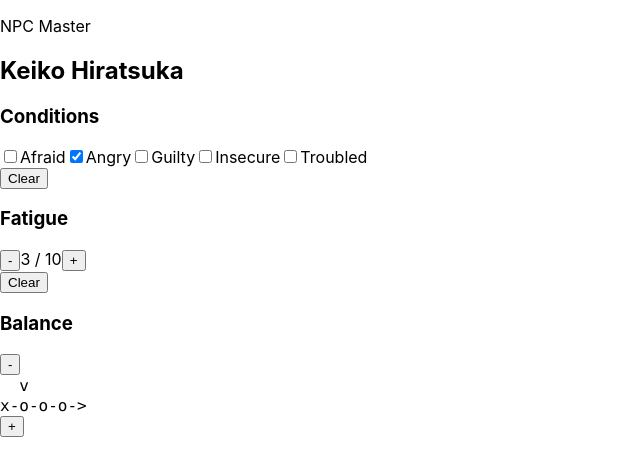
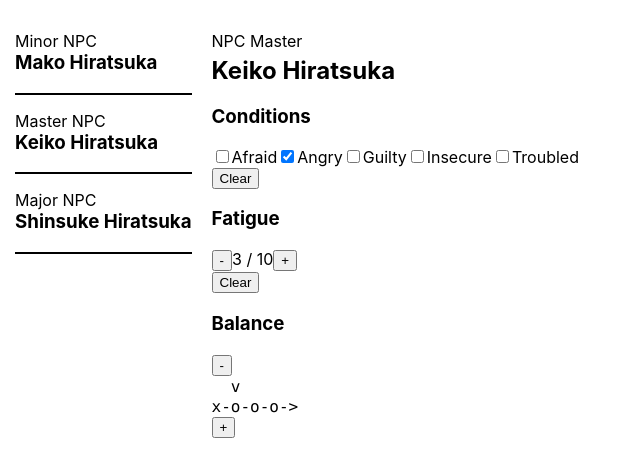
Before and after one commit to carterwonnacott/atlarpg_gmhelper, a React (Create React App) app: page / in a window 1280 px wide. Shown: the top 476 px of the page, without its empty margins (0-641 px from the left). Built offline with nearby package versions, Linux system fonts and the light colour scheme.

Commit message:
style changes

```diff
--- a/src/index.js
+++ b/src/index.js
@@ -2,8 +2,21 @@ import React from 'react';
 import ReactDOM from 'react-dom';
 import './index.css';
 import NpcView from './npc/npcview/NpcView';
+import NpcSidebar from './npc/sidebar/NpcSidebar';
 
-ReactDOM.render(
-  <NpcView />,
+let style = {
+  display: 'flex',
+  flexDirection: 'row',
+  margin: 15
+};
+
+ReactDOM.render((
+  <div
+    style={style}
+  >
+    <NpcSidebar />
+    <NpcView />
+  </div>
+  ),
   document.getElementById('root')
 );
--- a/src/npc/npcview/NpcView.js
+++ b/src/npc/npcview/NpcView.js
@@ -44,14 +44,30 @@ class NpcView extends React.Component {
             balance: balance,
             notes: null
         };
-        this.state = {...this.state, test_npc};
+        this.state = {
+            ...this.state,
+            test_npc,
+            divstyle: {
+                marginLeft: 10
+            }
+        };
     }
 
     render() {
         return (
-            <div>
-                <p> NPC { this.state.test_npc.tier } </p>
-                <h2> { this.state.test_npc.name } </h2>
+            <div
+            style={this.state.divstyle}
+            >
+                <p
+                style={{
+                    marginBottom: 0
+                }}
+                > NPC { this.state.test_npc.tier } </p>
+                <h2
+                style={{
+                    marginTop: 5
+                }}
+                > { this.state.test_npc.name } </h2>
                 <ConditionsTile
                     conditions={this.state.test_npc.conditions}
                 />
--- a/src/npc/sidebar/NpcCard.js
+++ b/src/npc/sidebar/NpcCard.js
@@ -1,14 +1,32 @@
 import React from 'react';
 
 class NpcCard extends React.Component {
-    constructor() {
+    constructor(props) {
         super();
+        this.state = {
+            ...this.state,
+            ...props,
+            pstyle: { marginBottom: 0 },
+            h3style: { marginTop: 0 },
+            divstyle: {
+                marginRight: 10,
+                borderStyle: 'solid',
+                borderWidth: '0px 0px 2px 0px'
+            }
+        }
     }
 
     render() {
         return (
-            <div>
-
+            <div
+            style={this.state.divstyle}
+            >
+                <p
+                style={this.state.pstyle}
+                >{this.state.npc.tier} NPC</p>
+                <h3
+                style={this.state.h3style}
+                >{this.state.npc.name}</h3>
             </div>
         );
     }
--- /dev/null
+++ b/src/npc/sidebar/NpcSidebar.js
@@ -0,0 +1,39 @@
+import React from 'react';
+import NpcCard from './NpcCard';
+
+class NpcSidebar extends React.Component {
+    constructor() {
+        super();
+        this.state = {
+            ...this.state,
+            npcs: [
+                {
+                    tier: 'Minor',
+                    name: 'Mako Hiratsuka'
+                },
+                {
+                    tier: 'Master',
+                    name: 'Keiko Hiratsuka'
+                },
+                {
+                    tier: 'Major',
+                    name: 'Shinsuke Hiratsuka'
+                },
+            ]
+        }
+    }
+
+    render() {
+        return (
+            <div>
+                {this.state.npcs.map( (npc) => (
+                <NpcCard
+                    npc= {npc}
+                />
+                ))}
+            </div>
+        )
+    }
+}
+
+export default NpcSidebar;
```
